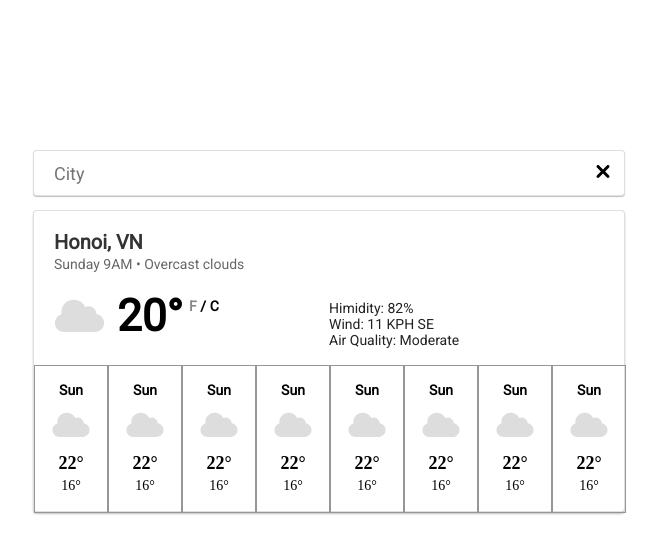
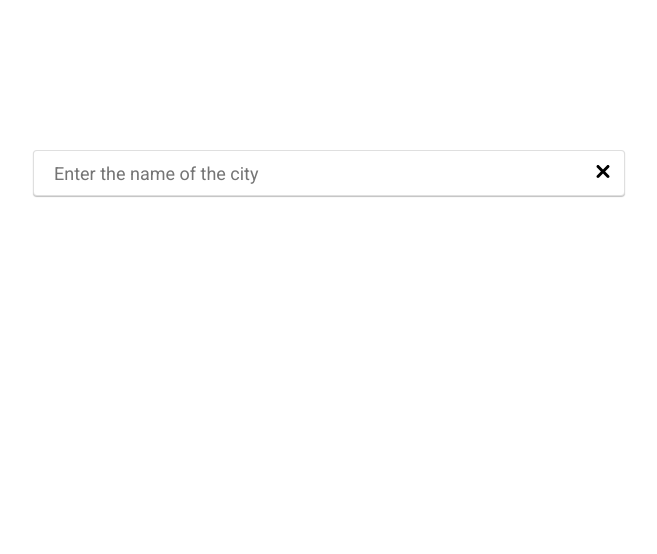
Before and after one commit to VZaleski/react-weather-app, a React (Create React App) app: page / in a window 1280 px wide. Shown: the top 554 px of the page, without its empty margins (307-964 px from the left). Built offline with nearby package versions, Linux system fonts and the light colour scheme.

Commit message:
feat: add error_page and error output when the value is incorrect

```diff
--- a/package.json
+++ b/package.json
@@ -10,6 +10,7 @@
     "@types/node": "^16.11.26",
     "@types/react": "^17.0.39",
     "@types/react-dom": "^17.0.13",
+    "axios": "^0.26.0",
     "react": "^17.0.2",
     "react-dom": "^17.0.2",
     "react-scripts": "5.0.0",
--- a/src/App.module.css
+++ b/src/App.module.css
@@ -1,7 +1,9 @@
+@import url('https://fonts.googleapis.com/css2?family=Roboto&display=swap');
 * {
   padding: 0;
   margin: 0;
   border: 0;
+  font-family: 'Roboto', sans-serif;
 }
 
 .app{
--- a/src/App.tsx
+++ b/src/App.tsx
@@ -2,14 +2,24 @@ import React from 'react';
 import styles from './App.module.css';
 import SearchForm from "./components/SearchForm/SearchForm";
 import WeatherModule from "./components/WeatherModule/WeatherModule";
+import Error from "./components/Error/Error";
+import useForecastWeather from "./hooks/useForecastWeather";
 
 const App: React.FC = () => {
-  return (
-    <div className={styles.app}>
-        <SearchForm />
-        <WeatherModule />
-    </div>
-  );
+
+    const {forecastWeather, error, sendRequestCityName} = useForecastWeather();
+
+    const sendCityName = (value: string) => {
+        sendRequestCityName(value);
+    }
+
+    return (
+        <div className={styles.app}>
+            <SearchForm sendCityName = {sendCityName} />
+            {error && <Error />}
+            {forecastWeather && <WeatherModule />}
+        </div>
+    );
 }
 
 export default App;
--- /dev/null
+++ b/src/components/Error/Error.module.css
@@ -0,0 +1,28 @@
+.error {
+    position: relative;
+    width: 590px;
+    height: 300px;
+    background: #FFFFFF;
+    border: 1px solid rgba(150, 150, 150, 0.3);
+    box-shadow: 0px 2px 2px rgba(0, 0, 0, 0.25);
+    border-radius: 4px;
+    margin-top: 10px;
+    display: flex;
+    flex-direction: column;
+    justify-content: center;
+    align-items: center;
+}
+
+.error__image {
+    width: 158px;
+    height: 158px;
+}
+
+.error__text {
+    margin-top: 20px;
+    font-style: normal;
+    font-weight: normal;
+    font-size: 18px;
+    line-height: 21px;
+    color: #333333;
+}
--- /dev/null
+++ b/src/components/Error/Error.tsx
@@ -0,0 +1,15 @@
+import React from 'react';
+import styles from './Error.module.css'
+import errorImage from '../../assets/images/error_cloud.svg'
+
+const Error: React.FC = () => {
+
+    return (
+        <div className={styles.error}>
+            <img className={styles.error__image} src={errorImage} alt="Error"/>
+            <span className={styles.error__text}>We could not find weather information for the location above</span>
+        </div>
+    );
+}
+
+export default Error;
--- a/src/components/SearchForm/SearchForm.tsx
+++ b/src/components/SearchForm/SearchForm.tsx
@@ -1,8 +1,12 @@
-import React, {useState} from 'react';
+import React, {PropsWithChildren, useState} from 'react';
 import styles from './SearchForm.module.css'
 import deleteImage from '../../assets/images/delete.svg'
 
-const SearchForm: React.FC = () => {
+interface props {
+    sendCityName: (param: string) => void
+}
+
+const SearchForm: React.FC<props> = ({sendCityName}) => {
     let [valueInput, setValueInput] = useState('');
 
     const deleteWord = () => {
@@ -10,12 +14,21 @@ const SearchForm: React.FC = () => {
         setValueInput(valueInput);
     }
 
+    const takeCityName = () => {
+        sendCityName(valueInput)
+    }
+
     return (
         <div className={styles.searchForm}>
             <input value={valueInput}
                    onChange={event => setValueInput(event.target.value)}
+                   onKeyDown={(event) => {
+                       if(event.code === 'Enter') {
+                           takeCityName();
+                       }
+                   }}
                    className={styles.searchForm__field}
-                   placeholder='City'
+                   placeholder='Enter the name of the city'
                    type="text"/>
             <img onClick={deleteWord}
                  src={deleteImage}
--- a/src/components/WeatherModule/DetailsModule/DetailsModule.module.css
+++ b/src/components/WeatherModule/DetailsModule/DetailsModule.module.css
@@ -3,7 +3,6 @@
     height: 154px;
     display: flex;
     flex-direction: column;
-    font-family: Roboto;
     font-style: normal;
     font-weight: normal;
 }
@@ -58,7 +57,6 @@
     height: 16px;
     display: flex;
     justify-content: space-between;
-    font-family: Roboto;
     font-style: normal;
     font-weight: bold;
     font-size: 14px;
--- /dev/null
+++ b/src/hooks/useForecastWeather.ts
@@ -0,0 +1,31 @@
+import {useState} from "react";
+import axios, {AxiosAdapter, AxiosResponse} from "axios";
+
+const key: string = '1c5da32bd6a0d1c4c017b21b49833c7f';
+const baseUrl: string = 'http://api.openweathermap.org/data/2.5/';
+
+const useForecastWeather = () => {
+    const [forecastWeather, setForecastWeather] = useState(false);
+    const [error, setError] = useState(false);
+
+    const sendRequestCityName = (city: string) => {
+        const dataCity = axios.get(`${baseUrl}/weather`, {params: {q: city, appid: key}})
+            .then((resp:AxiosResponse) => {
+                const data = resp.data;
+                setError(false);
+                setForecastWeather(true);
+            })
+            .catch((resp:AxiosResponse) => {
+                setForecastWeather(false);
+                setError(true);
+            });
+    }
+
+    return {
+        forecastWeather,
+        error,
+        sendRequestCityName
+    }
+}
+
+export default useForecastWeather;
```
Also changed, not shown: src/assets/images/error_cloud.svg (added), 1 other file (tests, documents, lock files or other folders).
